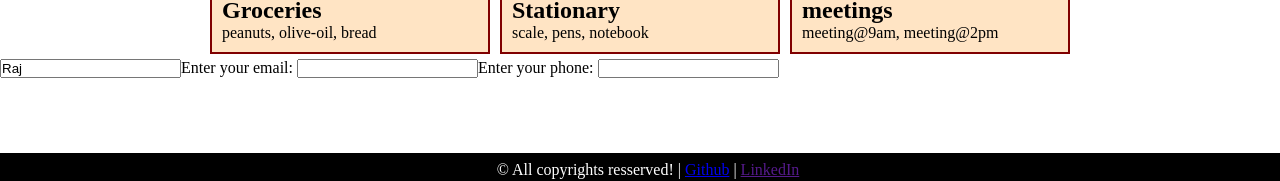
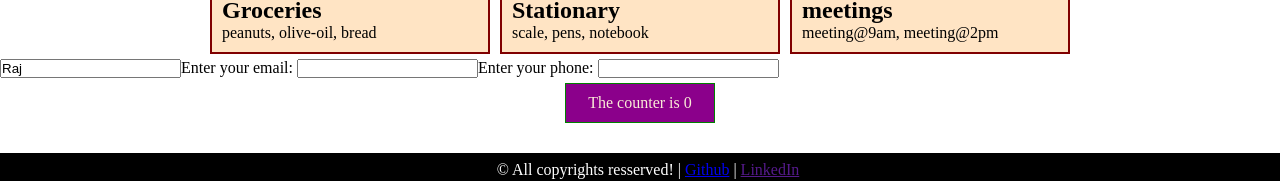
Before and after one commit to rajbhirud/Web-Development, a React (Vite) app in the folder lect008/: page / in a window 1280 px wide. Shown: the part 613-794 px from the top of the page. Built offline with nearby package versions, Linux system fonts and the light colour scheme.

Commit message:
useContext hook in React

```diff
--- a/lect008/src/App.jsx
+++ b/lect008/src/App.jsx
@@ -2,8 +2,9 @@ import Navbar from "./components/Navbar"
 import About from "./components/About"
 import Contact from "./components/Contact"
 import Home from "./components/Home"
+import { counterContext } from './context/context'
 
-import { useEffect } from "react"
+import { useEffect, useState } from "react"
 import { createBrowserRouter, RouterProvider } from 'react-router-dom'
 
 function App() {
@@ -27,11 +28,14 @@ function App() {
     }
   ])
 
+  const [count, setCount] = useState(0);
 
   return (
     <>
-      {/* <Navbar /> */}
-      <RouterProvider router={router}/>
+      <counterContext.Provider value={{count, setCount}}>
+        {/* <Navbar /> */}
+        <RouterProvider router={router} />
+      </counterContext.Provider>
     </>
   )
 }
--- /dev/null
+++ b/lect008/src/components/Home.css
@@ -0,0 +1,9 @@
+.displayCountHome {
+    text-align: center;
+    padding: 10px;
+    margin: 5px auto;
+    border: 1px solid green;
+    background-color: darkmagenta;
+    color: antiquewhite;
+    width: 10vw;
+}
--- a/lect008/src/components/Home.jsx
+++ b/lect008/src/components/Home.jsx
@@ -1,11 +1,14 @@
-import React from 'react'
+import React, { useContext } from 'react'
 import Footer from "./Footer"
 import Card from './Card'
 import Counter from "./useState"
 import Conditionals from "./Conditionals"
 import HandleEvent from "./HandleEvent"
+import { counterContext } from '../context/context'
+import './Home.css'
 
 const Home = () => {
+    const { count, setCount } = useContext(counterContext);
     return (
         <div>
             <main>
@@ -19,6 +22,10 @@ const Home = () => {
                 <Counter />
                 <Conditionals />
                 <HandleEvent />
+                <div className='displayCountHome'>
+                    The counter is {count}
+                </div>
+
                 <div style={{ height: "5vw" }} />
             </main>
             <Footer />
--- a/lect008/src/components/useState.jsx
+++ b/lect008/src/components/useState.jsx
@@ -1,8 +1,10 @@
 import React from 'react'
-import { useState, useEffect, useRef } from "react"
+import { useState, useEffect, useRef, useContext } from "react"
+import { counterContext } from '../context/context'
 
 const Counter = () => {
-    const [count, setCount] = useState(0)
+    // const [count, setCount] = useState(0)
+    const {count, setCount} = useContext(counterContext)
 
     // useEffect(() => {
     //     alert("Count was updated")
--- /dev/null
+++ b/lect008/src/context/context.js
@@ -0,0 +1,3 @@
+import { createContext } from "react";
+
+export const counterContext = createContext(0);
```
